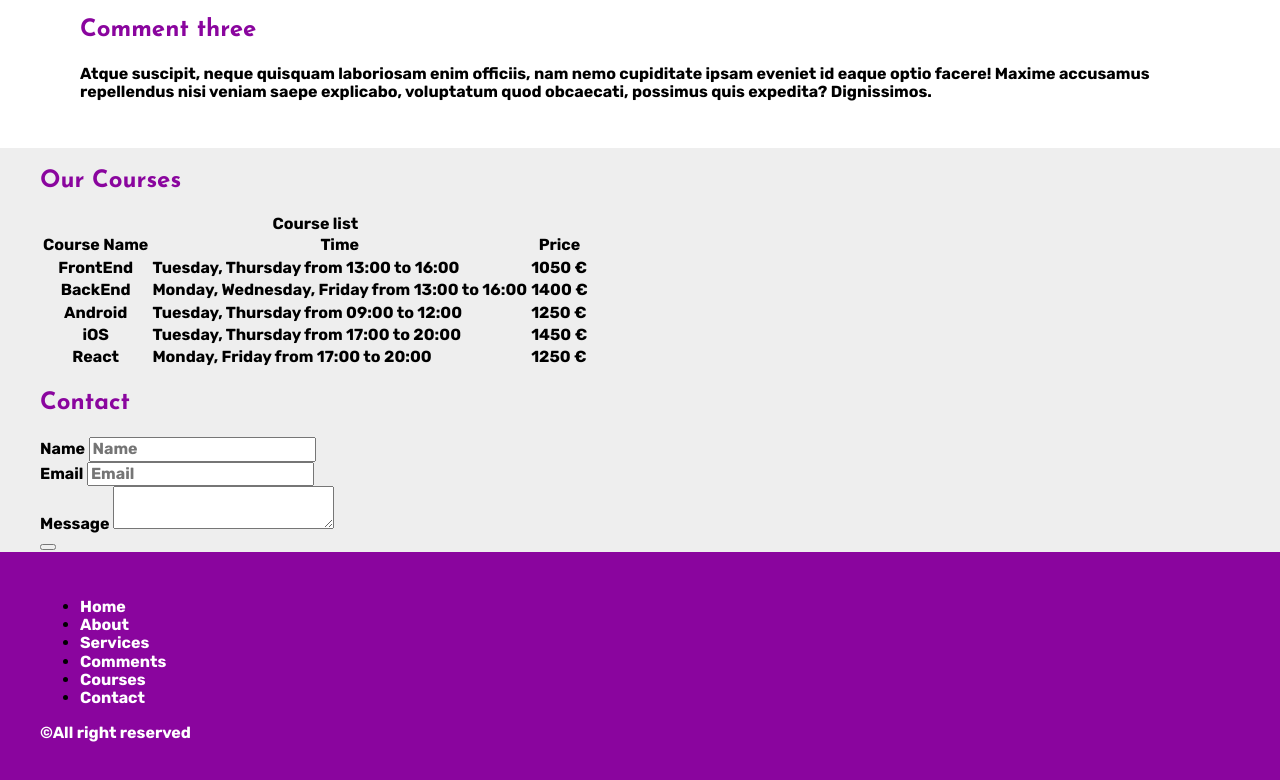
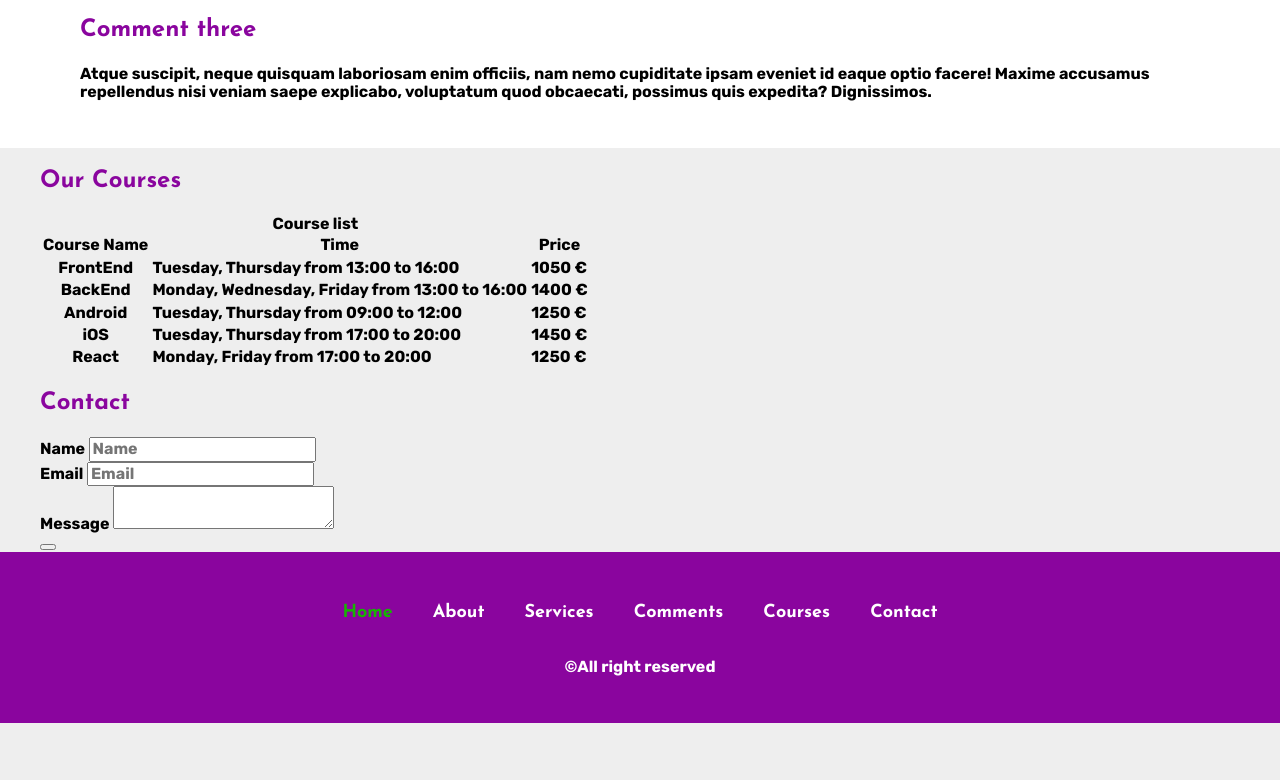
Before and after one commit to Shone1994/learningSass, a website: page public_html/index.html in a window 1280 px wide. Shown: the part 1459-2239 px from the top of the page. After the commit the page ends 2182 px from the top, so only its background shows below. Drawn offline with nearby package versions, Linux system fonts and the light colour scheme; files that its build step writes are made by us from their sources.

Commit message:
footer done

```diff
--- a/public_html/index.html
+++ b/public_html/index.html
@@ -214,7 +214,7 @@
             <div class="container">
                 <nav>
                     <ul>
-                        <li><a href="#home">Home</a></li>
+                        <li><a class="active" href="#home">Home</a></li>
                         <li><a href="#about">About</a></li>
                         <li><a href="#service">Services</a></li>
                         <li><a href="#comments">Comments</a></li>
--- a/public_html/scss/partials/_footer.scss
+++ b/public_html/scss/partials/_footer.scss
@@ -1,11 +1,48 @@
 $footer-bg: $purple;
 $footer-color: $white;
+$footer-link-hover: $green;
+$footer-nav-font: $josefin;
 
 footer{
     padding: 30px 0;
     background-color: $footer-bg;
+
+    ul{
+        list-style: none;
+        padding-left: 0;
+        margin-bottom: 30px;
+        a{
+            display: block;
+            padding: 5px 0;
+            text-align: center;
+            font-family: $footer-nav-font;
+            font-weight: $font-bold;
+            color: $footer-color;
+            font-size: 1.8rem;
+
+            &:hover, &.active{
+                color: $footer-link-hover;
+            }
+        }// a end
+    }//ul end
+
+    .copyright{
+        color: $footer-color;
+        text-align: center;
+    }
+}//footer end
+
+@media(min-width:768px){
+
+    footer{
+        ul{
+            display: flex;
+            justify-content: center;
+            align-items: center;
+
+            a{
+                padding: 5px 20px;
+            }
+        }
+    }
 }
-
-footer a, footer p{
-    color: $footer-color;
-}
```
Also changed, not shown: public_html/css/theme.css, 1 other file.
